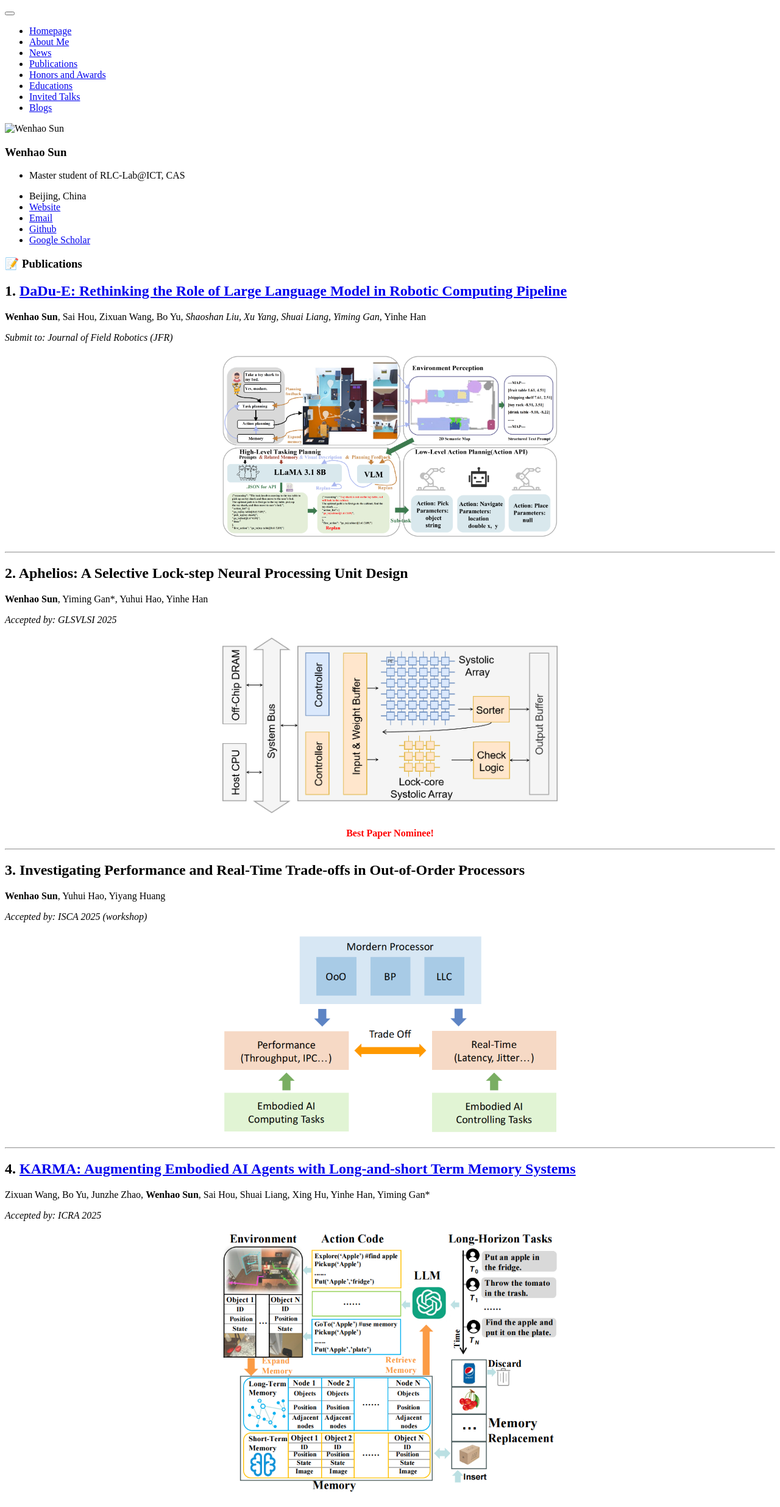
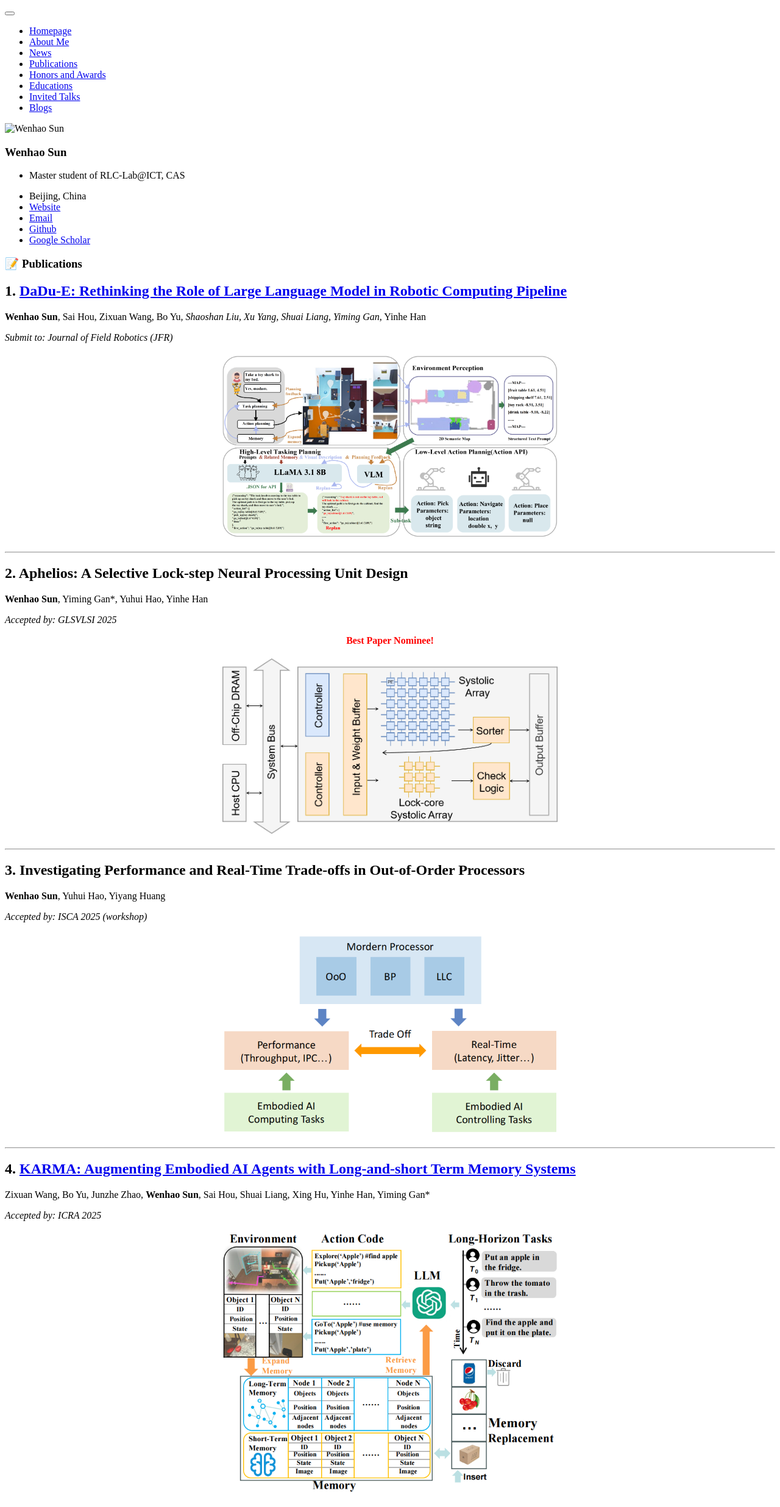
Before and after one commit to sun123-cmd/sun123-cmd.github.io, a Jekyll site: the page built from _pages/includes/pub.md, in a window 1280 px wide. Shown: the whole page at 61% size. Built offline with Jekyll 4.4.1, drawn with Linux system fonts in a browser that asks for light colours; our own code applies the rules of GitHub Pages for plain Markdown files.

Commit message:
Update pub.md

```diff
--- a/_pages/includes/pub.md
+++ b/_pages/includes/pub.md
@@ -17,13 +17,13 @@
  **Wenhao Sun**, Yiming Gan*, Yuhui Hao, Yinhe Han
 
 *Accepted by: GLSVLSI 2025*
-
+<p style="text-align: center; color: red; font-weight: bold;">
+  Best Paper Nominee!
+</p>
 <figure style="margin: 20px auto; width: 550px; text-align: center;">
   <img src="/images/Aphelios.png" alt="KARMA Publication Cover" style="width: 100%; height: auto;">
 </figure>
-<p style="text-align: center; color: red; font-weight: bold;">
-  Best Paper Nominee!
-</p>
+
 
 ---
 
```
